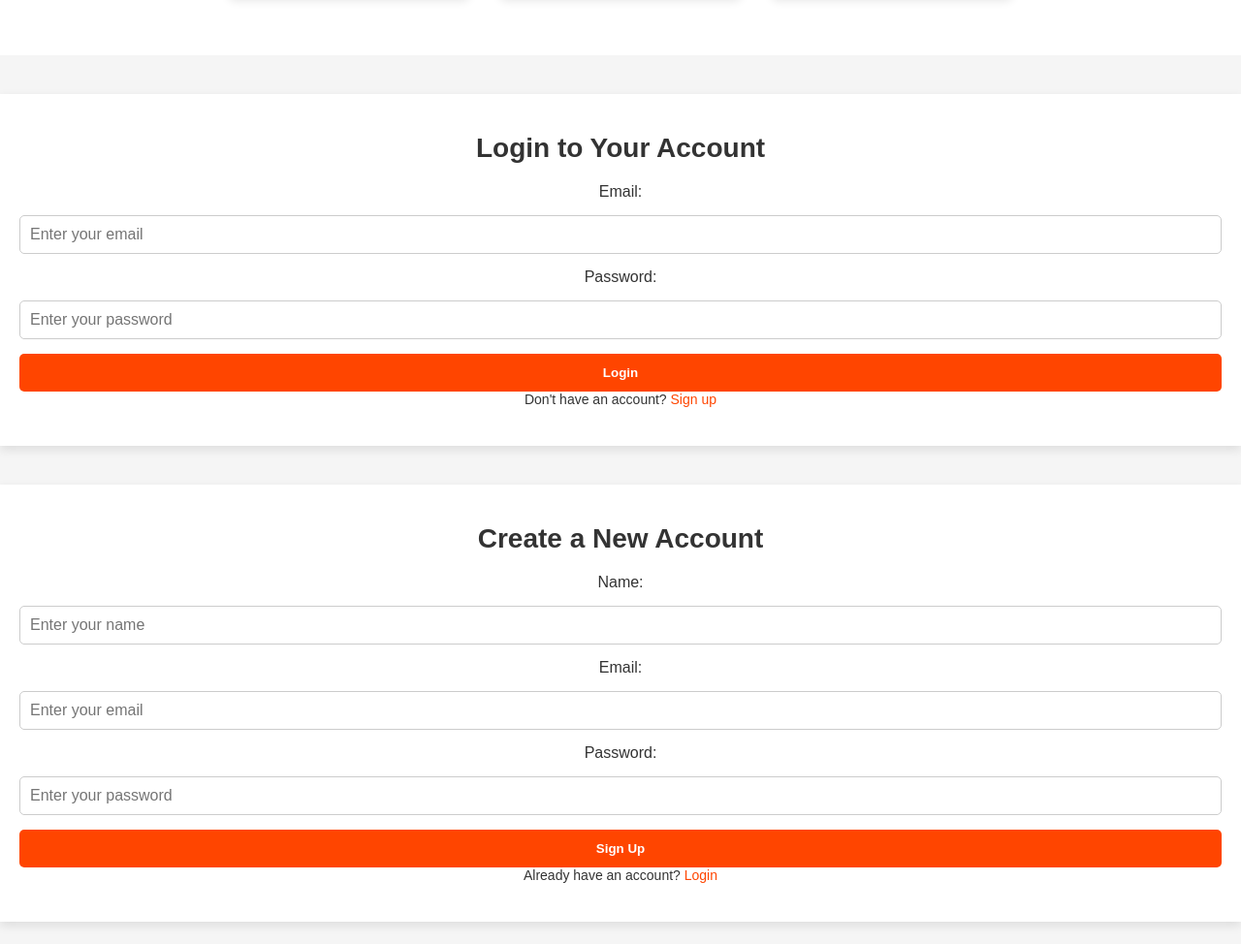
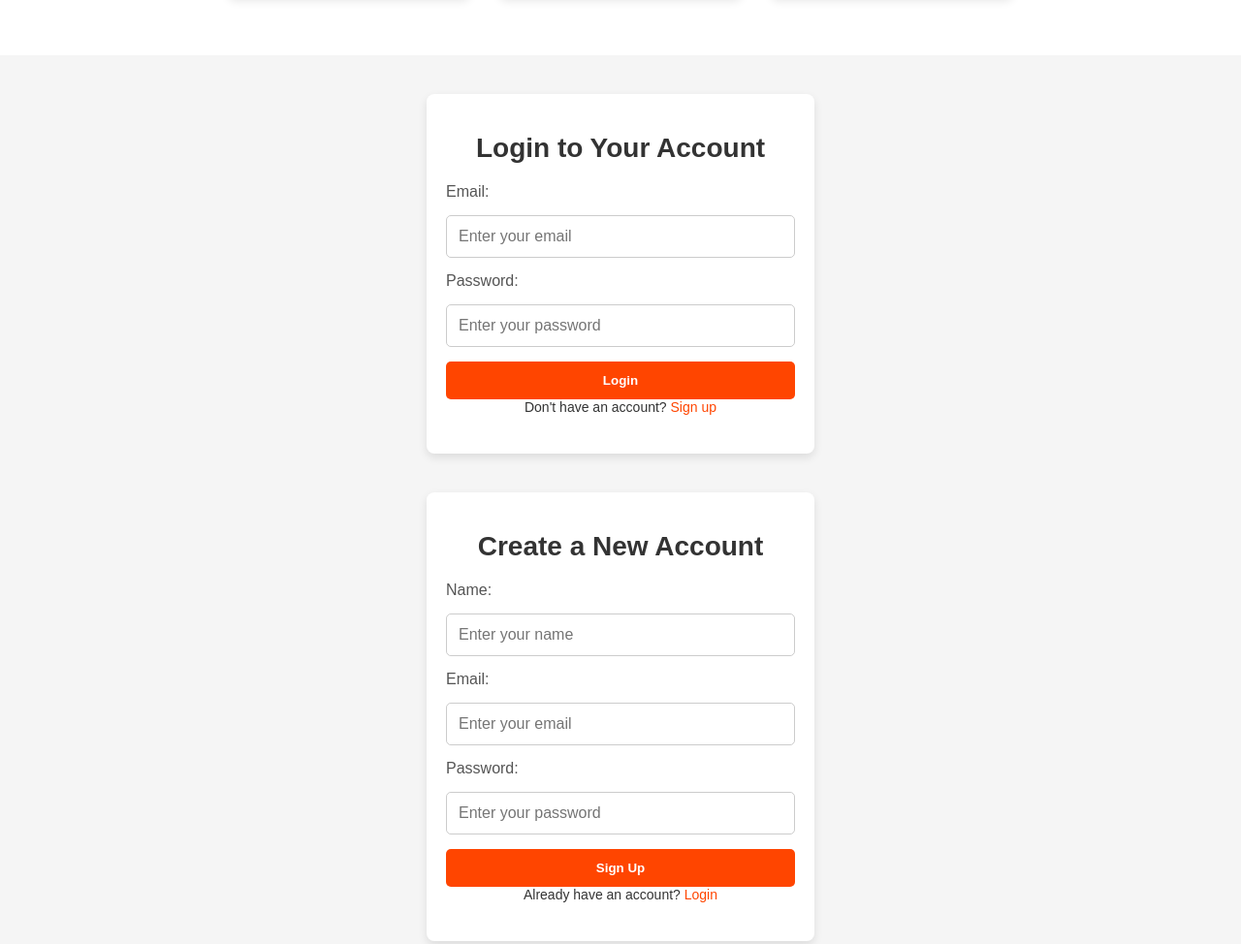
Before and after one commit to Aymanch27/Web_Eng, a plain HTML site: page index.html in a window 1280 px wide. Shown: the part 838-1812 px from the top of the page at 97% size. Drawn offline with Linux system fonts and the light colour scheme.

Commit message:
Update style.css

```diff
--- a/style.css
+++ b/style.css
@@ -125,18 +125,23 @@ header nav ul li a {
   background-color: #218838;
 }
 
-/* Auth Forms */
+/* Auth Forms (Login & Signup) */
 .auth-form {
   background-color: #fff;
   padding: 40px 20px;
   text-align: center;
   margin: 40px 0;
   box-shadow: 0 4px 10px rgba(0, 0, 0, 0.1);
+  border-radius: 8px;
+  max-width: 400px;
+  margin-left: auto;
+  margin-right: auto;
 }
 
 .auth-form h2 {
   font-size: 28px;
   margin-bottom: 20px;
+  color: #333;
 }
 
 .auth-form form {
@@ -147,10 +152,12 @@ header nav ul li a {
 
 .auth-form label {
   font-size: 16px;
+  text-align: left;
+  color: #555;
 }
 
 .auth-form input {
-  padding: 10px;
+  padding: 12px;
   font-size: 16px;
   border-radius: 5px;
   border: 1px solid #ccc;
@@ -165,6 +172,7 @@ header nav ul li a {
   border-radius: 5px;
   border: none;
   cursor: pointer;
+  transition: background-color 0.3s;
 }
 
 .auth-form button:hover {
```
